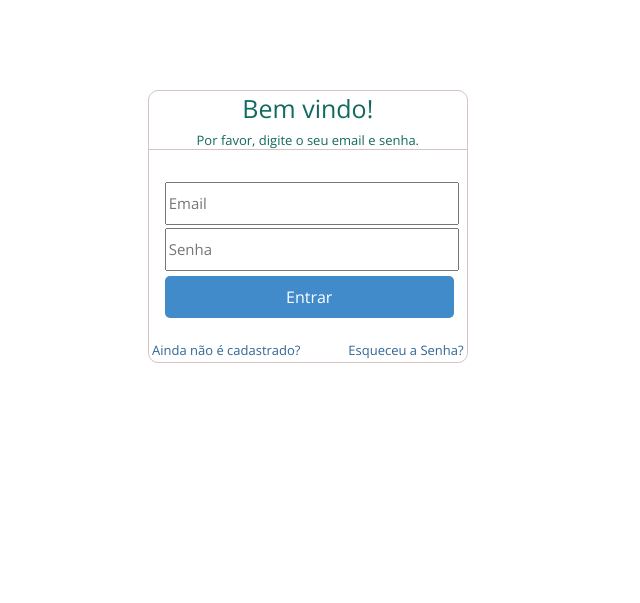
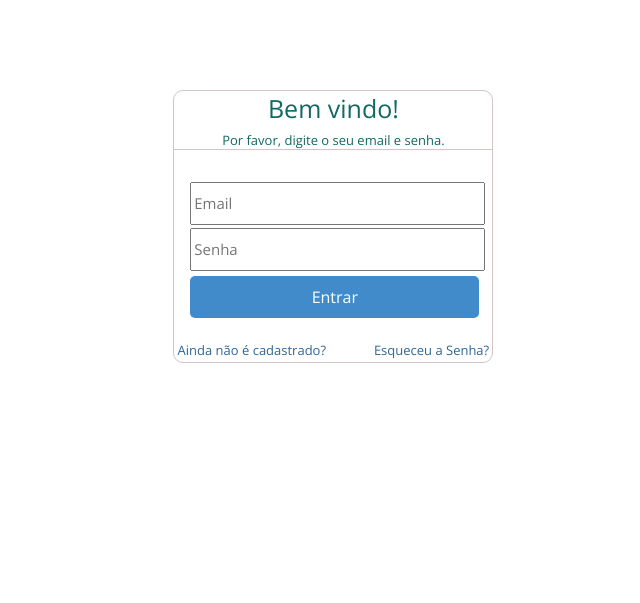
Before and after one commit to diogom10/energy, a CodeIgniter app: page /energia/ in a window 1280 px wide. Shown: the part 80-683 px from the top of the page, without its empty margins (313-953 px from the left). Run offline with CodeIgniter, Linux system fonts and the light colour scheme; style sheets or scripts are compiled from the project's sources.

Commit message:
21:31 06/07/2017

```diff
--- a/application/controllers/Sigere.php
+++ b/application/controllers/Sigere.php
@@ -17,4 +17,8 @@ class Sigere extends CI_Controller {
         //$this->load->view('home_view.php', $data);
     }
 
+    public function inserir($dados) {
+        var_dump($dados);
+    }
+
 }
--- a/assets/css/login.css
+++ b/assets/css/login.css
@@ -40,8 +40,8 @@ body {
   opacity: 0.4; }
 
 .login {
-  margin-left: 36%;
-  margin-top: 7%;
+  padding-left: 38%;
+  padding-top: 7%;
   width: 25%;
   min-width: 300px; }
   .login .p_corpo_inputs {
--- a/assets/css/login.scss
+++ b/assets/css/login.scss
@@ -15,8 +15,8 @@ $fonte-inputs-tamanho:15px;
 
 .login
 {
-    margin-left: 36%;
-    margin-top: 7%;
+    padding-left: 38%;
+    padding-top: 7%;
     width: 25%;
     min-width: 300px;
 
@@ -76,7 +76,7 @@ $fonte-inputs-tamanho:15px;
         }
 
         .btn-login:hover
-         {
+            {
             background-color: #3b7ab1;
             cursor:pointer;
         }
--- a/assets/js/sigere.js
+++ b/assets/js/sigere.js
@@ -27,14 +27,23 @@ $(document).ready(function () {
 
 
     $(".btn-done").on("click", function () {
-     var name = $(".ipt-modal-nome").val();
-     var email = $(".ipt-modal-email").val();
-     var password = $(".ipt-modal-senha").val();
+        var name = $(".ipt-modal-nome").val();
+        var email = $(".ipt-modal-email").val();
+        var password = $(".ipt-modal-senha").val();
 
-     console.log("Nome: "+name);
-     console.log("Email: "+email);
-     console.log("Password: "+password);
+        var dados = ";" + name + ";" + email + ";" + password;
+
+         $.ajax({
+         type: 'post',
+         url: base_url+"Sigere/Inserir/"+dados,
+         data: true,
+         success: function(data){
+
+
+        }
+        });
+         return false;
+
     });
 
-
 });
```
Also changed, not shown: application/models/Sigere_model.php (added, +17 -0 lines), nbproject/private/private.xml (+2 -7 lines), 1 other file.
